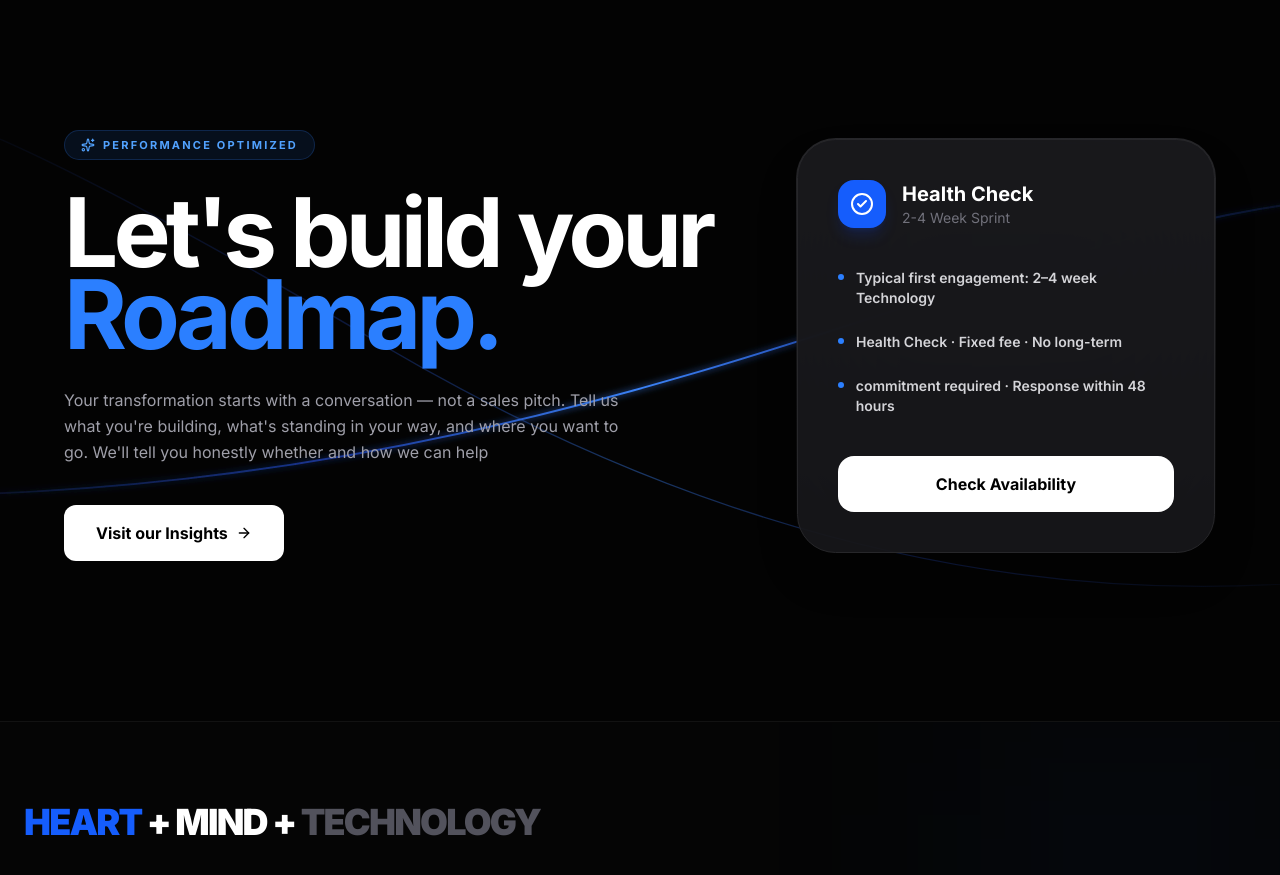
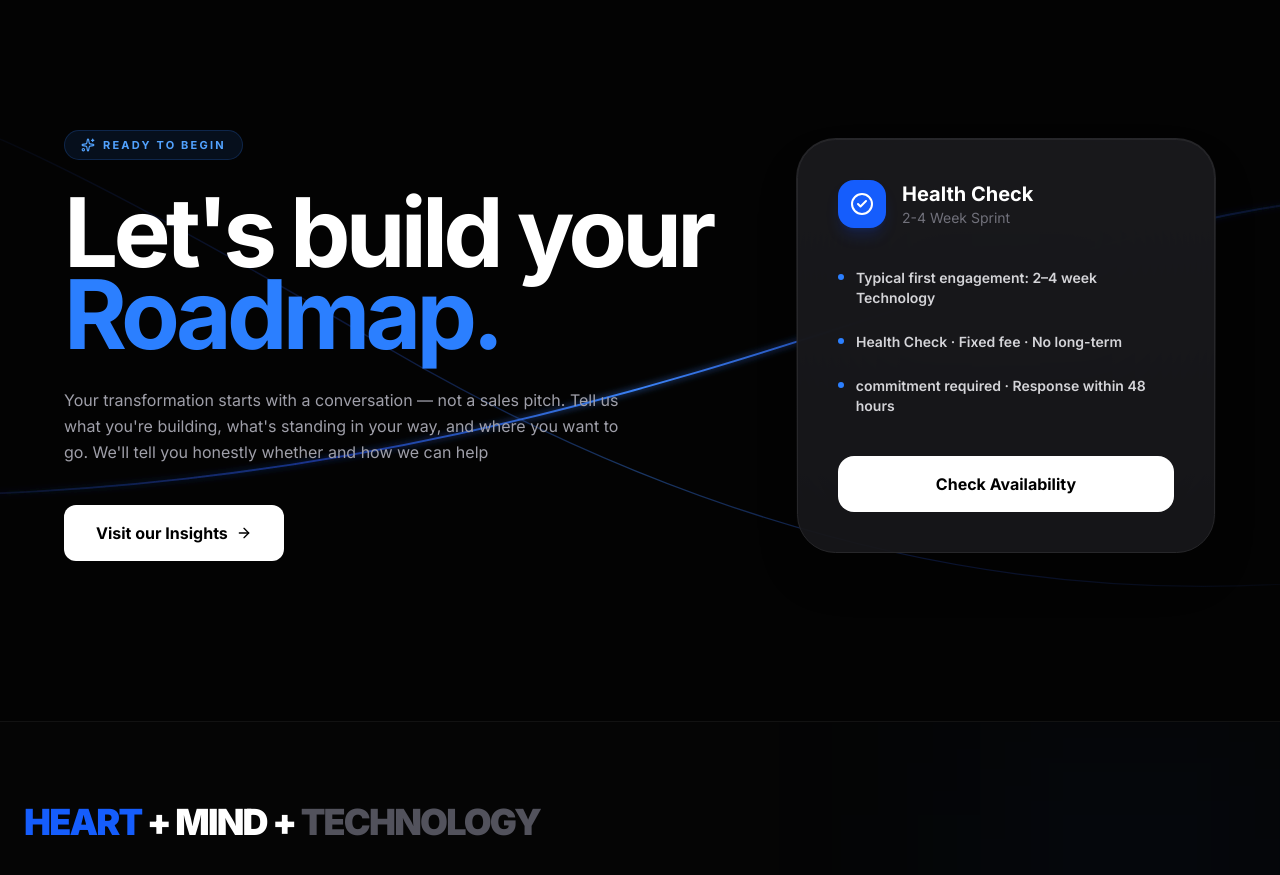
Before and after one commit to RasheedBShaik/tag, a Next.js app: page / in a window 1280 px wide. Shown: the part 10280-11155 px from the top of the page. Built offline with nearby package versions, Linux system fonts and the light colour scheme.

Commit message:
update services(All services) page with responsiveness and add FinalROadmapCTA in home page

```diff
--- a/app/components/FinalRoadmapCTA.tsx
+++ b/app/components/FinalRoadmapCTA.tsx
@@ -93,7 +93,7 @@ const FinalRoadmapCTA = () => {
             >
               <Sparkles className="w-3.5 h-3.5 text-blue-700 dark:text-blue-400" />
               <span className="text-[11px] font-bold uppercase tracking-[0.2em] text-zinc-600 dark:text-blue-400">
-                Performance Optimized
+                Ready to Begin
               </span>
             </motion.div>
 
```
